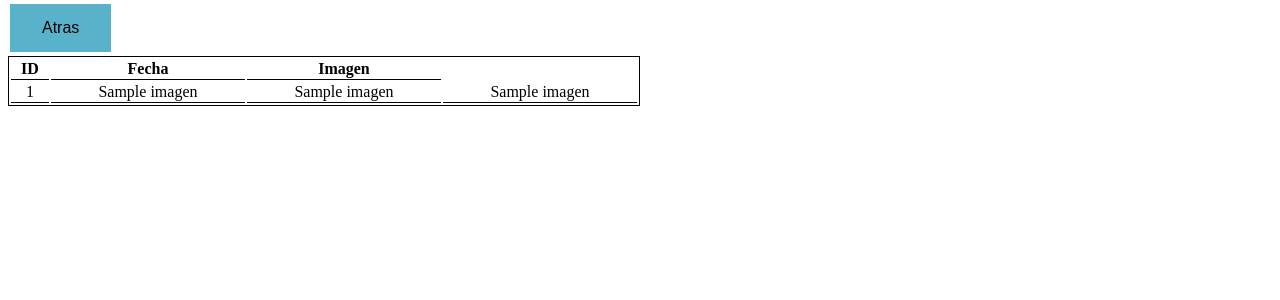
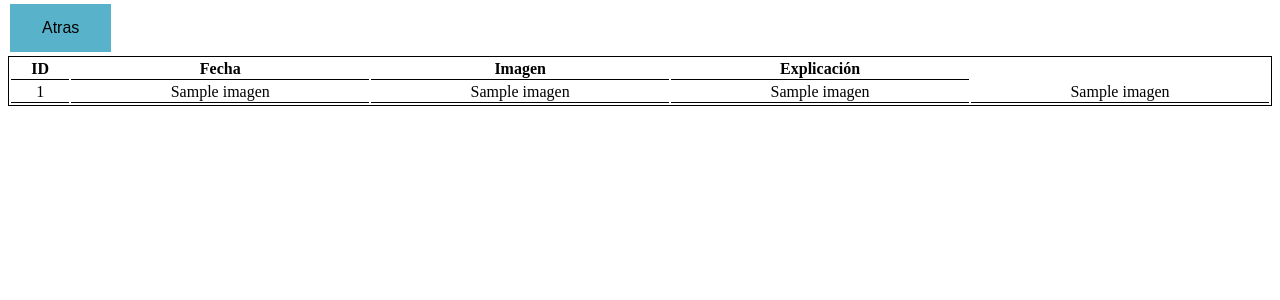
Before and after one commit to olgapf02/PF-Olga_Perez, a Flask app: template templates/historial.html in a window 1280 px wide. Shown: the part 96-396 px from the top of the page. Run offline with Flask 3, Linux system fonts and the light colour scheme; the template is opened without the code that fills it: most values are stand-ins (such as "Sample title", 1, 10 or a date in 2020); some libraries are stand-ins or nearby versions.

Commit message:
explicacion de la imagen insertada funcionando

```diff
--- a/app.py
+++ b/app.py
@@ -28,7 +28,7 @@ def get_img():
     # Imprimir los datos de la imagen del día
     print('Título:', data['title'])
     print('Fecha:', data['date'])
-    print('Explicación:', data['explanation'])
+    print('Explicacion:', data['explanation'])
     print('URL imagen:', data['url'])
 
     return data  # retornamos la variable para poder imprimir la imagen del dia
@@ -46,22 +46,9 @@ def get_img():
 #     if "galaxy" in data['title'].lower or 'galaxy' in data['explanation'].lower():
 #         tipo="galaxia"
 
-    # tipo = 'Desconocido'
-    # if 'galaxy' in data['title'].lower() or 'galaxia' in data['explanation'].lower():
-    #     tipo = 'Galaxia'
-    # elif 'planet' in data['title'].lower() or 'planeta' in data['explanation'].lower():
-    #     tipo = 'Planeta'
-    # elif 'nebula' in data['title'].lower() or 'nebulosa' in data['explanation'].lower():
-    #     tipo = 'Nebulosa'
-
-    # # se devuelve un diccionario con los datos de la imagen y su tipo
-    # return {'titulo': data['title'], 'fecha': data['date'], 'explicacion': data['explanation'], 'url': data['url'], 'tipo': tipo}
-
-
 # 2.- hacer un diccionario para ordenarlo
 # 3.- contar con que frecuencia hay cada tipo de imagen
 # 4.-devolverlo en orden =diccionario
-
 
 ####################################################################################################
 ####################################################################################################
@@ -88,6 +75,7 @@ def guardar_imagen():
     data=get_img()
     fecha=data['date']
     url=data['url']
+    Explicacion=data['explanation']
 # comprobar/buscar si la img esta en la BD
     cursor=mysql.connection.cursor()
     cursor.execute("SELECT fecha FROM imagen WHERE fecha= %s ",[fecha])
@@ -97,7 +85,7 @@ def guardar_imagen():
         mensaje='La imagen ya está guardada en la BD.'
 #  si no insertarla y poner el mensaje de que se a guardado
     else:
-        cursor.execute("INSERT INTO imagen (fecha,url) VALUES (%s,%s)", [fecha,url])
+        cursor.execute("INSERT INTO imagen (fecha,url,explicacion) VALUES (%s,%s,%s)", [fecha,url,Explicacion])
         cursor.connection.commit()
         mensaje='La imagen ha sido guardada correctamente en la BD.'
         cursor.close()
--- a/static/style-h.css
+++ b/static/style-h.css
@@ -9,9 +9,8 @@ th, td {
   }
 
 table {
-	width: 50%;
-	height: 30px;
-    border: solid 1px black;
+  width: 100%;
+  border: solid 1px black;
 
 }
 #button {
--- a/templates/historial.html
+++ b/templates/historial.html
@@ -21,6 +21,7 @@
             <th>ID</th>
             <th>Fecha</th>
             <th>Imagen</th>
+            <th>Explicación</th>
           </tr>
         </thead>
         <tbody>
@@ -29,7 +30,8 @@
             <td>{{ imagen.0 }}</td>
             <td>{{ imagen.1 }}</td>
             <td>{{ imagen.2 }}</td>
-            <td>{{ imagen.3 }}</td><!-- es para que coja la url de la imagen enseñando la url no la imagen -->
+            <td>{{ imagen.3 }}</td>
+            <td>{{ imagen.4 }}</td>
           </tr>
           {% endfor %}
         </tbody>
```
